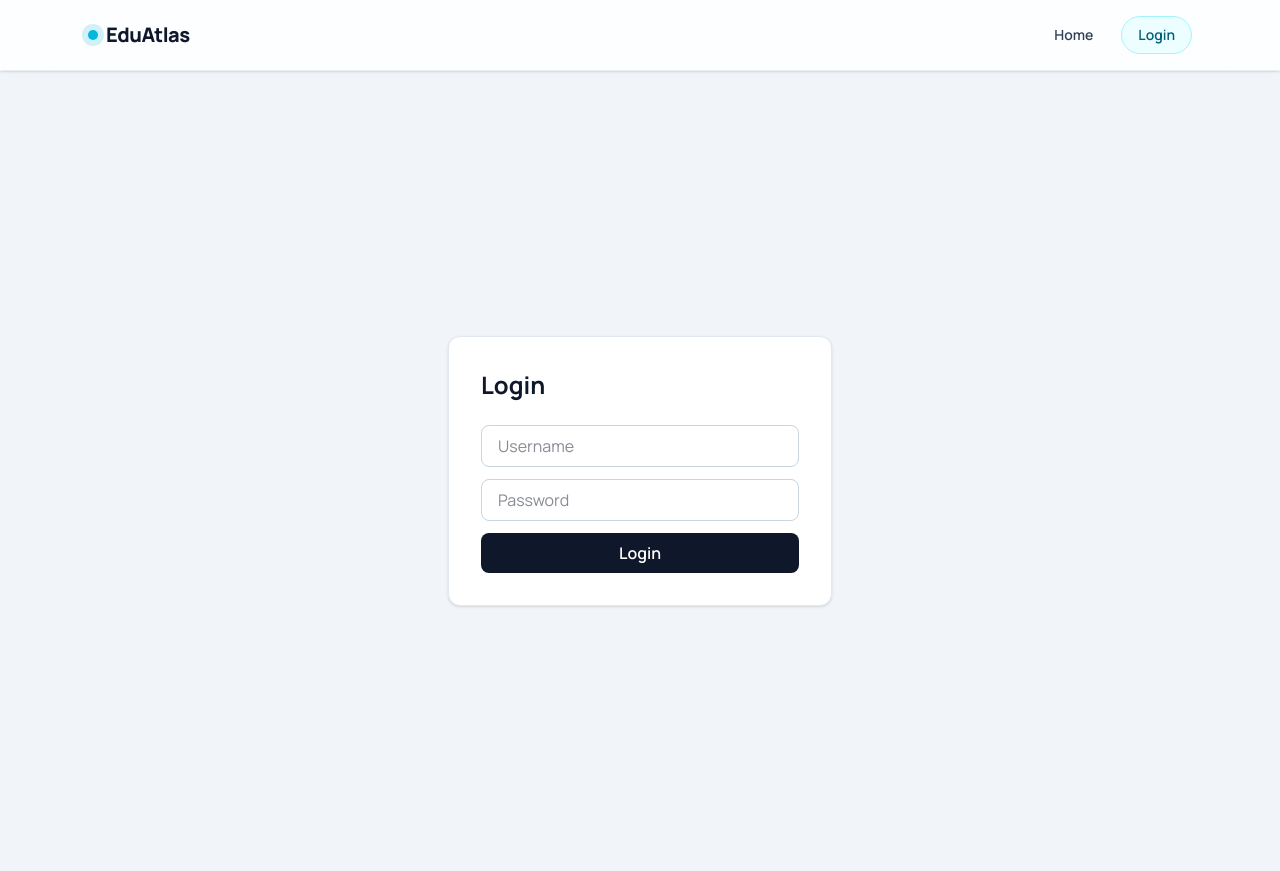
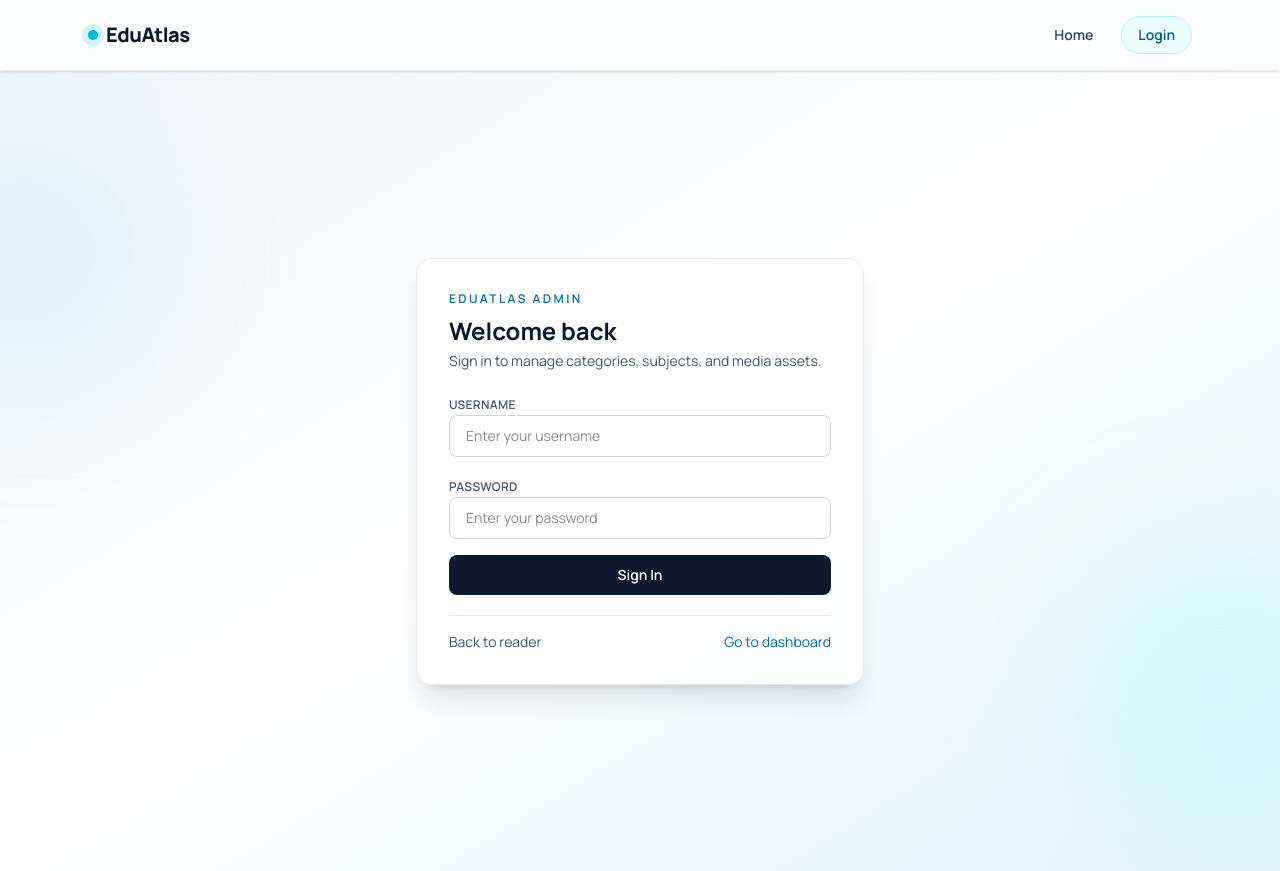
Before and after one commit to thabir303/EduAtlas, a Next.js app in the folder frontend/: page /admin/login in a window 1280 px wide. Built offline with nearby package versions, Linux system fonts and the light colour scheme; no server answers.

Commit message:
feat: enhance AdminLoginPage with improved form handling and UI elements

```diff
--- a/frontend/src/app/admin/login/page.tsx
+++ b/frontend/src/app/admin/login/page.tsx
@@ -1,6 +1,7 @@
 "use client";
 
-import { useState } from "react";
+import { type FormEvent, useState } from "react";
+import Link from "next/link";
 import { useRouter } from "next/navigation";
 
 import LoadingButton from "@/components/ui/LoadingButton";
@@ -17,6 +18,11 @@ export default function AdminLoginPage() {
   const [loading, setLoading] = useState(false);
 
   const handleSubmit = async () => {
+    if (!username.trim() || !password.trim()) {
+      setError("Please enter both username and password.");
+      return;
+    }
+
     setError("");
     setSuccess("");
     setLoading(true);
@@ -33,41 +39,78 @@ export default function AdminLoginPage() {
     }
   };
 
+  const handleFormSubmit = (event: FormEvent<HTMLFormElement>) => {
+    event.preventDefault();
+    handleSubmit();
+  };
+
   return (
-    <div className="flex min-h-screen items-center justify-center bg-slate-100 p-6">
-      <div className="w-full max-w-sm rounded-xl border border-slate-200 bg-white p-8 shadow-sm">
-        <h1 className="mb-6 text-2xl font-bold text-slate-900">Login</h1>
-        {error && <p className="mb-4 text-sm text-rose-600">{error}</p>}
-        {success && <p className="mb-4 text-sm text-emerald-600">{success}</p>}
-        <div className="space-y-3">
+    <div className="relative flex min-h-screen items-center justify-center overflow-hidden bg-linear-to-br from-slate-100 via-white to-sky-100 p-6">
+      <div className="pointer-events-none absolute inset-0">
+        <div className="absolute -left-24 top-16 h-64 w-64 rounded-full bg-sky-200/40 blur-3xl" />
+        <div className="absolute -right-20 bottom-10 h-72 w-72 rounded-full bg-cyan-200/30 blur-3xl" />
+      </div>
+
+      <div className="relative w-full max-w-md rounded-2xl border border-slate-200 bg-white/90 p-8 shadow-xl backdrop-blur-sm">
+        <p className="text-xs font-semibold uppercase tracking-[0.2em] text-sky-700">EduAtlas Admin</p>
+        <h1 className="mt-2 text-2xl font-bold text-slate-900">Welcome back</h1>
+        <p className="mt-1 text-sm text-slate-600">Sign in to manage categories, subjects, and media assets.</p>
+
+        {error && <p className="mt-4 rounded-lg border border-rose-200 bg-rose-50 px-3 py-2 text-sm text-rose-700">{error}</p>}
+        {success && (
+          <p className="mt-4 rounded-lg border border-emerald-200 bg-emerald-50 px-3 py-2 text-sm text-emerald-700">
+            {success}
+          </p>
+        )}
+
+        <form className="mt-5 space-y-4" onSubmit={handleFormSubmit}>
+          <div className="space-y-1.5">
+            <label htmlFor="username" className="text-xs font-semibold uppercase tracking-wide text-slate-600">
+              Username
+            </label>
             <input
+              id="username"
               type="text"
-            placeholder="Username"
+              placeholder="Enter your username"
               value={username}
+              autoComplete="username"
               onChange={(event) => setUsername(event.target.value)}
-            className="w-full rounded-lg border border-slate-300 px-4 py-2"
+              className="w-full rounded-lg border border-slate-300 bg-white px-4 py-2.5 text-sm outline-none transition focus:border-sky-400 focus:ring-2 focus:ring-sky-100"
             />
+          </div>
+
+          <div className="space-y-1.5">
+            <label htmlFor="password" className="text-xs font-semibold uppercase tracking-wide text-slate-600">
+              Password
+            </label>
             <input
+              id="password"
               type="password"
-            placeholder="Password"
+              placeholder="Enter your password"
               value={password}
+              autoComplete="current-password"
               onChange={(event) => setPassword(event.target.value)}
-            onKeyDown={(event) => {
-              if (event.key === "Enter") {
-                handleSubmit();
-              }
-            }}
-            className="w-full rounded-lg border border-slate-300 px-4 py-2"
+              className="w-full rounded-lg border border-slate-300 bg-white px-4 py-2.5 text-sm outline-none transition focus:border-sky-400 focus:ring-2 focus:ring-sky-100"
             />
+          </div>
+
           <LoadingButton
-            type="button"
-            onClick={handleSubmit}
+            type="submit"
             loading={loading}
             loadingText="Logging in..."
-            className="w-full rounded-lg bg-slate-900 py-2 font-semibold text-white"
+            className="w-full rounded-lg bg-slate-900 py-2.5 text-sm font-semibold text-white transition hover:bg-slate-800"
           >
-            Login
+            Sign In
           </LoadingButton>
+        </form>
+
+        <div className="mt-5 flex items-center justify-between gap-3 border-t border-slate-200 pt-4 text-sm">
+          <Link href="/" className="text-slate-600 transition hover:text-slate-900 cursor-pointer">
+            Back to reader
+          </Link>
+          <Link href="/admin" className="text-sky-700 transition hover:text-sky-900 cursor-pointer">
+            Go to dashboard
+          </Link>
         </div>
       </div>
     </div>
--- a/frontend/src/components/ui/LoadingButton.tsx
+++ b/frontend/src/components/ui/LoadingButton.tsx
@@ -14,11 +14,13 @@ export default function LoadingButton({
   className = "",
   ...props
 }: LoadingButtonProps) {
+  const pointerStateClass = disabled || loading ? "cursor-not-allowed" : "cursor-pointer";
+
   return (
     <button
       {...props}
       disabled={disabled || loading}
-      className={`${className} ${loading ? "cursor-not-allowed opacity-70" : ""}`.trim()}
+      className={`${className} ${pointerStateClass} ${loading ? "opacity-70" : ""}`.trim()}
     >
       <span className="inline-flex items-center gap-2">
         {loading && (
```
Lines whose indentation alone changed are shown as unchanged.
